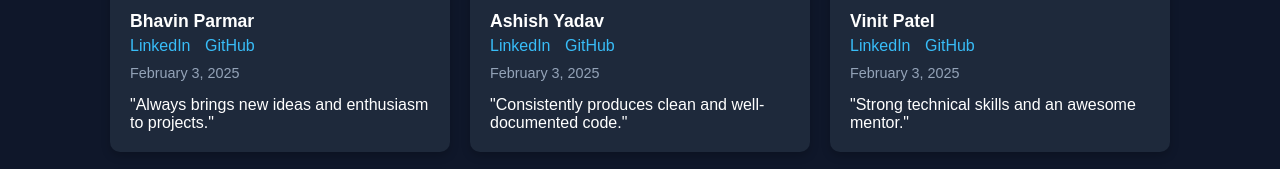
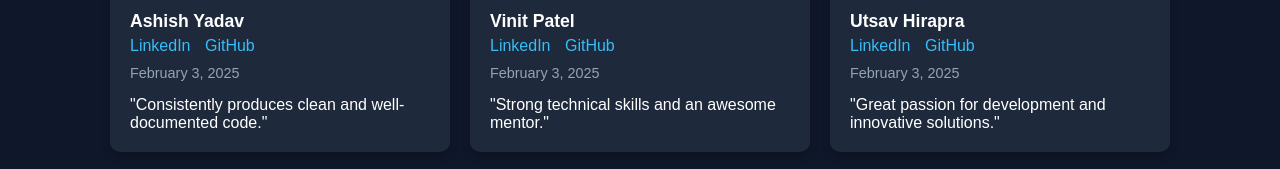
Before and after one commit to smaranjitghose/dojo, a plain HTML site: page testimonials.html in a window 1280 px wide. Shown: the part 776-945 px from the top of the page. Drawn offline with Linux system fonts and the light colour scheme.

Commit message:
Testimonials page completed1

```diff
--- a/testimonials.html
+++ b/testimonials.html
@@ -161,14 +161,6 @@
                     comment: "Innovative problem solver and active contributor."
                 },
                 {
-                    name: "Bhavin Parmar",
-                    picture: "https://avatars.githubusercontent.com/u/114050353?v=4",
-                    linkedin: "https://www.linkedin.com/in/bhavin-parmar",
-                    github: "https://github.com/bhavinbvn",
-                    timestamp: "February 3, 2025",
-                    comment: "Always brings new ideas and enthusiasm to projects."
-                },
-                {
                     name: "Ashish Yadav",
                     picture: "https://avatars.githubusercontent.com/u/190152614?v=4",
                     linkedin: "https://www.linkedin.com/in/ashish-yadav",
```
